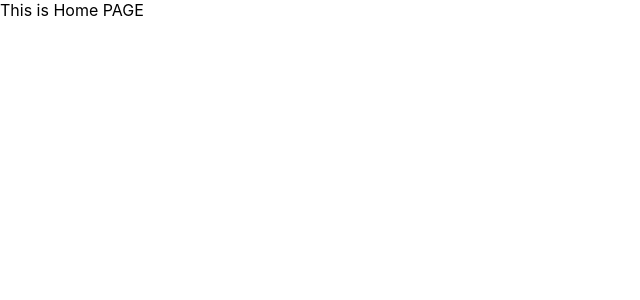
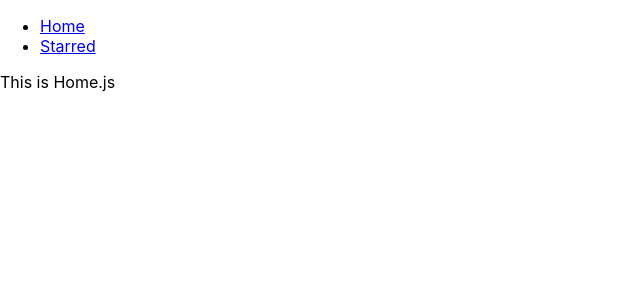
Before and after one commit to lakshrajj/boxoffice-react, a React (Create React App) app: page / in a window 1280 px wide. Shown: the top 300 px of the page, without its empty margins (0-640 px from the left). Built offline with nearby package versions, Linux system fonts and the light colour scheme.

Commit message:
Added Nav Bar and Created Page Components

```diff
--- a/src/App.js
+++ b/src/App.js
@@ -1,19 +1,27 @@
 import React from 'react';
 import { Switch, Route } from 'react-router-dom';
+import Navs from './components/Navs';
+import Home from './pages/Home';
+import Starred from './pages/Starred';
 
 function App() {
   return (
+    <div>
+      <Navs />
       <Switch>
         <Route exact path="/">
-        This is Home PAGE
+          <Home />
         </Route>
 
         <Route exact path="/starred">
-        This is Starred
+          <Starred />
         </Route>
 
-      <Route>Eorror 404 - Page not Fount</Route>
+        <Route>
+          <div>Error 404 - Page Not Found.</div>
+        </Route>
       </Switch>
+    </div>
   );
 }
 export default App;
--- /dev/null
+++ b/src/components/Navs.js
@@ -0,0 +1,23 @@
+import React from 'react';
+import { Link } from 'react-router-dom';
+
+const LINKS = [
+  { to: '/', test: 'Home' },
+  { to: '/starred', test: 'Starred' },
+];
+
+const Navs = () => {
+  return (
+    <div>
+      <ul>
+        {LINKS.map(items => (
+          <li key={items.to}>
+            <Link to={items.to}>{items.test}</Link>
+          </li>
+        ))}
+      </ul>
+    </div>
+  );
+};
+
+export default Navs;
--- /dev/null
+++ b/src/pages/Home.js
@@ -0,0 +1,7 @@
+import React from 'react';
+
+const Home = () => {
+  return <div>This is Home.js</div>;
+};
+
+export default Home;
--- /dev/null
+++ b/src/pages/Starred.js
@@ -0,0 +1,7 @@
+import React from 'react';
+
+const Starred = () => {
+  return <div>This is Starred.js</div>;
+};
+
+export default Starred;
```
Also changed, not shown: 1 other file (tests, documents, lock files or other folders). Lines whose indentation alone changed are shown as unchanged.
